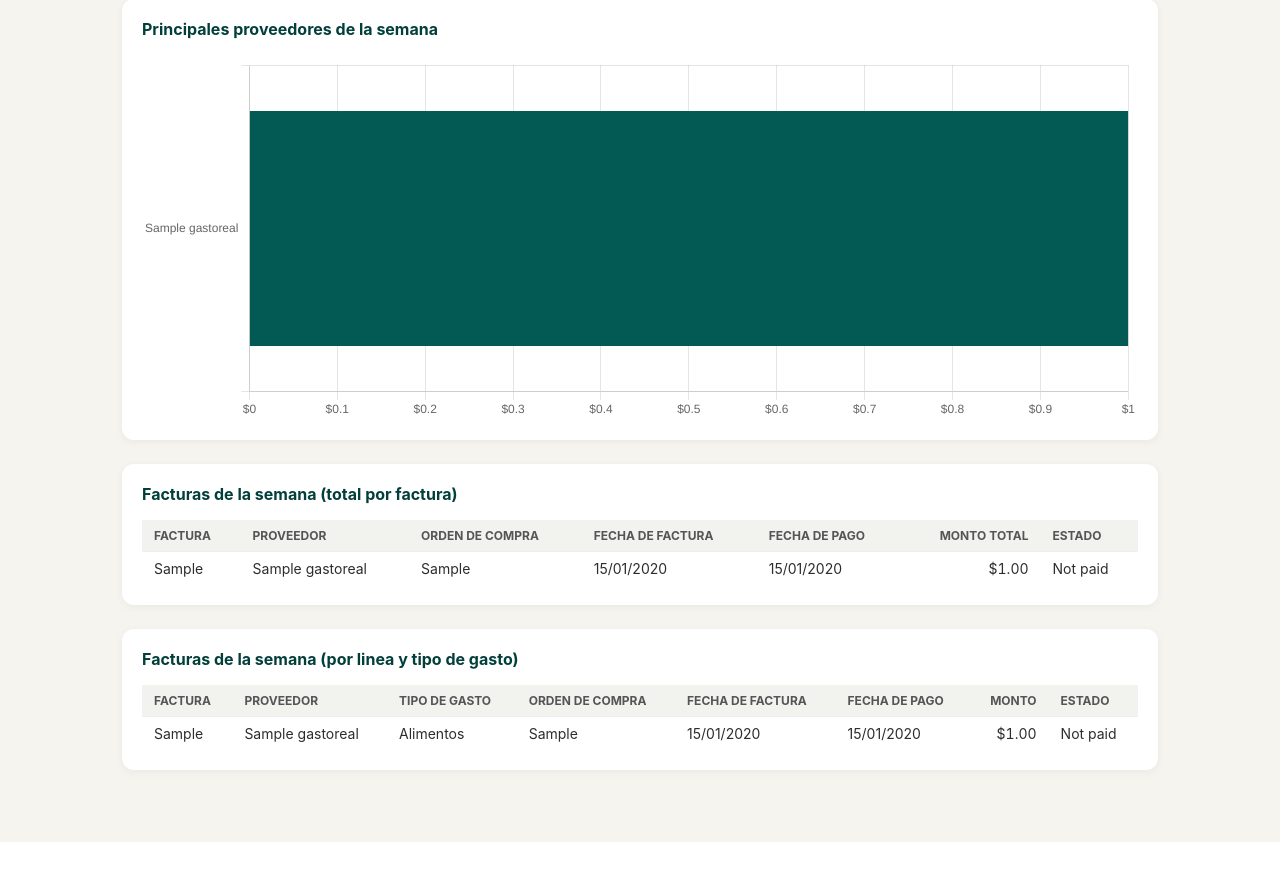
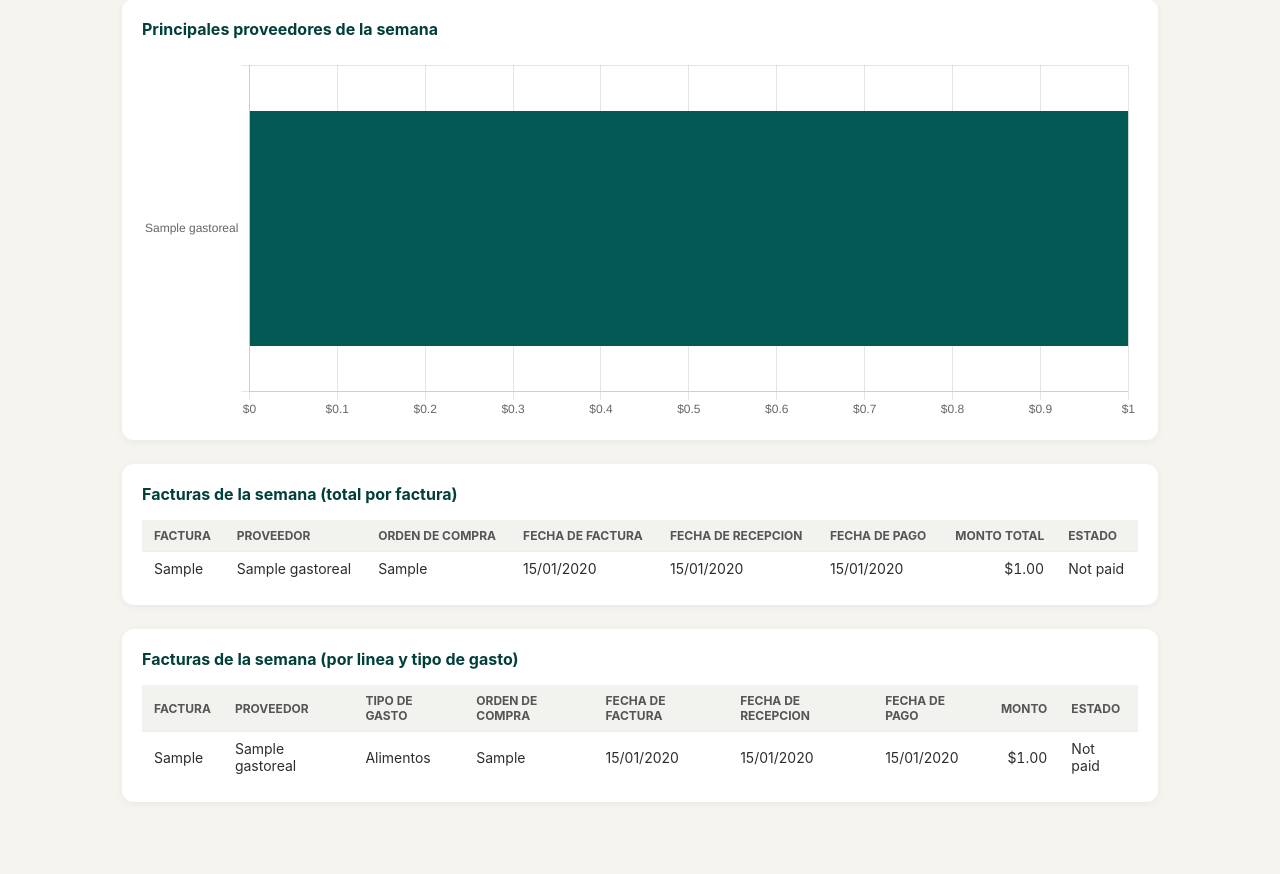
Before and after one commit to javierviniegra/presupuestos_semanales_AP_FAR, a Django app: page /dashboard/detalle/1/2020-01-15/ in a window 1280 px wide. Shown: the part 730-1604 px from the top of the page. Before the commit the page ends 1572 px from the top, so only its background shows below. Run offline with Django 4.2, Linux system fonts and the light colour scheme; a user stored in the database is signed in; data comes from the database, SQL or seed files in the repository; tables that the repository leaves empty hold one stand-in row (values such as "Sample post").

Commit message:
fix(detalle_semana): actually show the fecha_recepcion column
Added orden_compra as a column earlier but never added fecha_recepcion
itself, even though the model has carried it since the PO-receipt-week
rule shipped - the facturas_resumen table's .values() query didn't
request the field either. Both per-invoice tables now show it (blank
as "-" for lines with no purchase order).

Co-Authored-By: Claude Sonnet 5 <noreply@anthropic.com>

```diff
--- a/presupuestos/templates/presupuestos/detalle_semana.html
+++ b/presupuestos/templates/presupuestos/detalle_semana.html
@@ -113,7 +113,8 @@
     <table>
       <thead>
         <tr>
-          <th>Factura</th><th>Proveedor</th><th>Orden de compra</th><th>Fecha de factura</th><th>Fecha de pago</th>
+          <th>Factura</th><th>Proveedor</th><th>Orden de compra</th><th>Fecha de factura</th>
+          <th>Fecha de recepcion</th><th>Fecha de pago</th>
           <th class="num">Monto total</th><th>Estado</th>
         </tr>
       </thead>
@@ -124,6 +125,7 @@
           <td>{{ f.proveedor_nombre }}</td>
           <td>{{ f.orden_compra|default:"N/A" }}</td>
           <td>{{ f.fecha_factura|date:"d/m/Y" }}</td>
+          <td>{{ f.fecha_recepcion|date:"d/m/Y"|default:"-" }}</td>
           <td>{{ f.fecha_pago|date:"d/m/Y"|default:"-" }}</td>
           <td class="num">${{ f.total|floatformat:2|intcomma }}</td>
           <td>{{ f.estado_display }}</td>
@@ -143,7 +145,7 @@
       <thead>
         <tr>
           <th>Factura</th><th>Proveedor</th><th>Tipo de gasto</th><th>Orden de compra</th>
-          <th>Fecha de factura</th><th>Fecha de pago</th>
+          <th>Fecha de factura</th><th>Fecha de recepcion</th><th>Fecha de pago</th>
           <th class="num">Monto</th><th>Estado</th>
         </tr>
       </thead>
@@ -155,6 +157,7 @@
           <td>{{ f.tipo_gasto.nombre|default:"Sin clasificar" }}</td>
           <td>{{ f.orden_compra|default:"N/A" }}</td>
           <td>{{ f.fecha_factura|date:"d/m/Y" }}</td>
+          <td>{{ f.fecha_recepcion|date:"d/m/Y"|default:"-" }}</td>
           <td>{{ f.fecha_pago|date:"d/m/Y"|default:"-" }}</td>
           <td class="num">${{ f.monto|floatformat:2|intcomma }}</td>
           <td>{{ f.get_payment_state_display }}</td>
--- a/presupuestos/views.py
+++ b/presupuestos/views.py
@@ -736,7 +736,8 @@ def detalle_semana(request, sucursal_id, semana):
     facturas_resumen = [
         {**f, "estado_display": estados_pago.get(f["payment_state"], f["payment_state"])}
         for f in gastos.values(
-            "factura_numero", "proveedor_nombre", "orden_compra", "fecha_factura", "fecha_pago", "payment_state"
+            "factura_numero", "proveedor_nombre", "orden_compra", "fecha_factura", "fecha_recepcion",
+            "fecha_pago", "payment_state",
         )
         .annotate(total=Sum("monto"))
         .order_by("-total")
```
